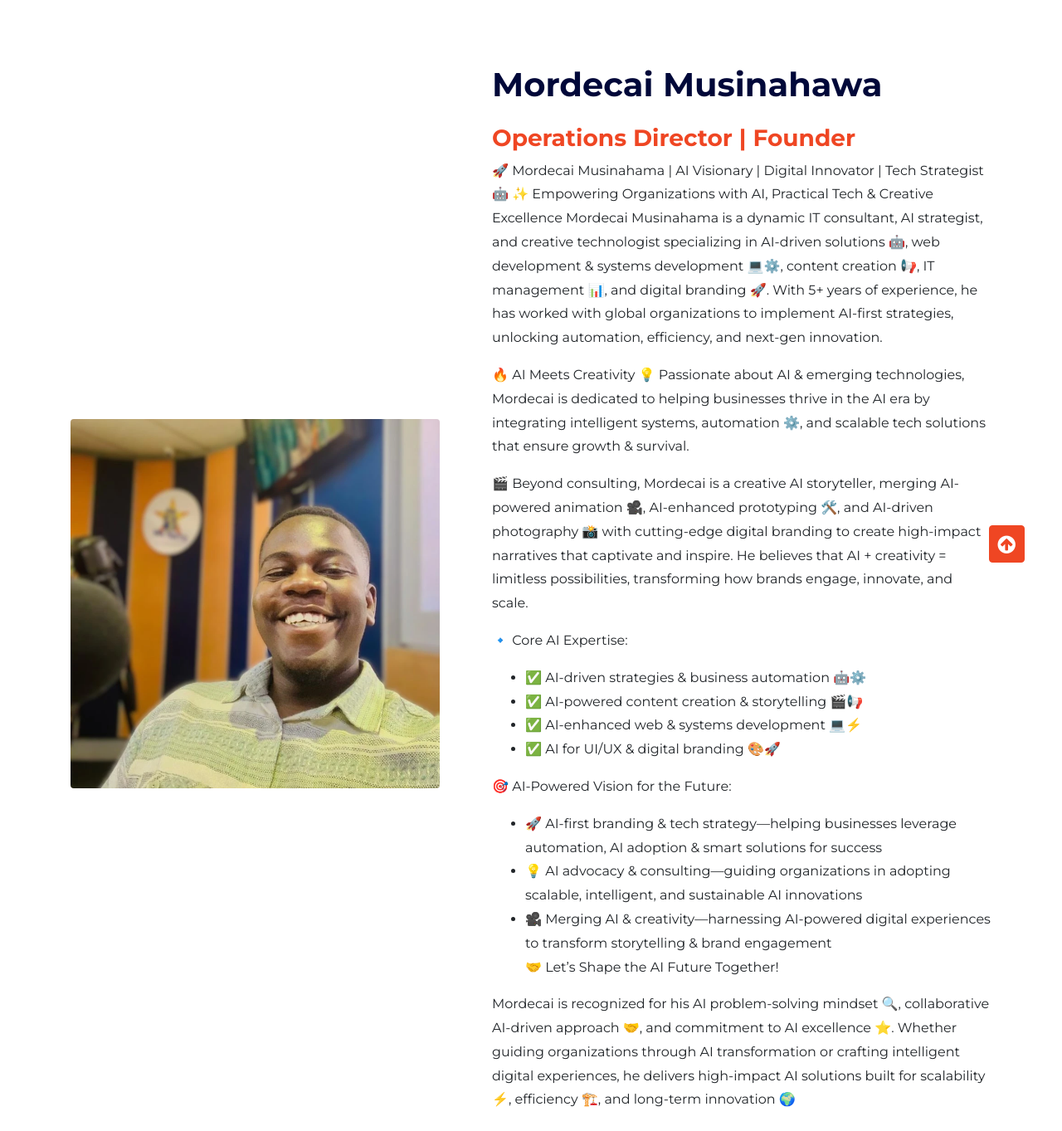
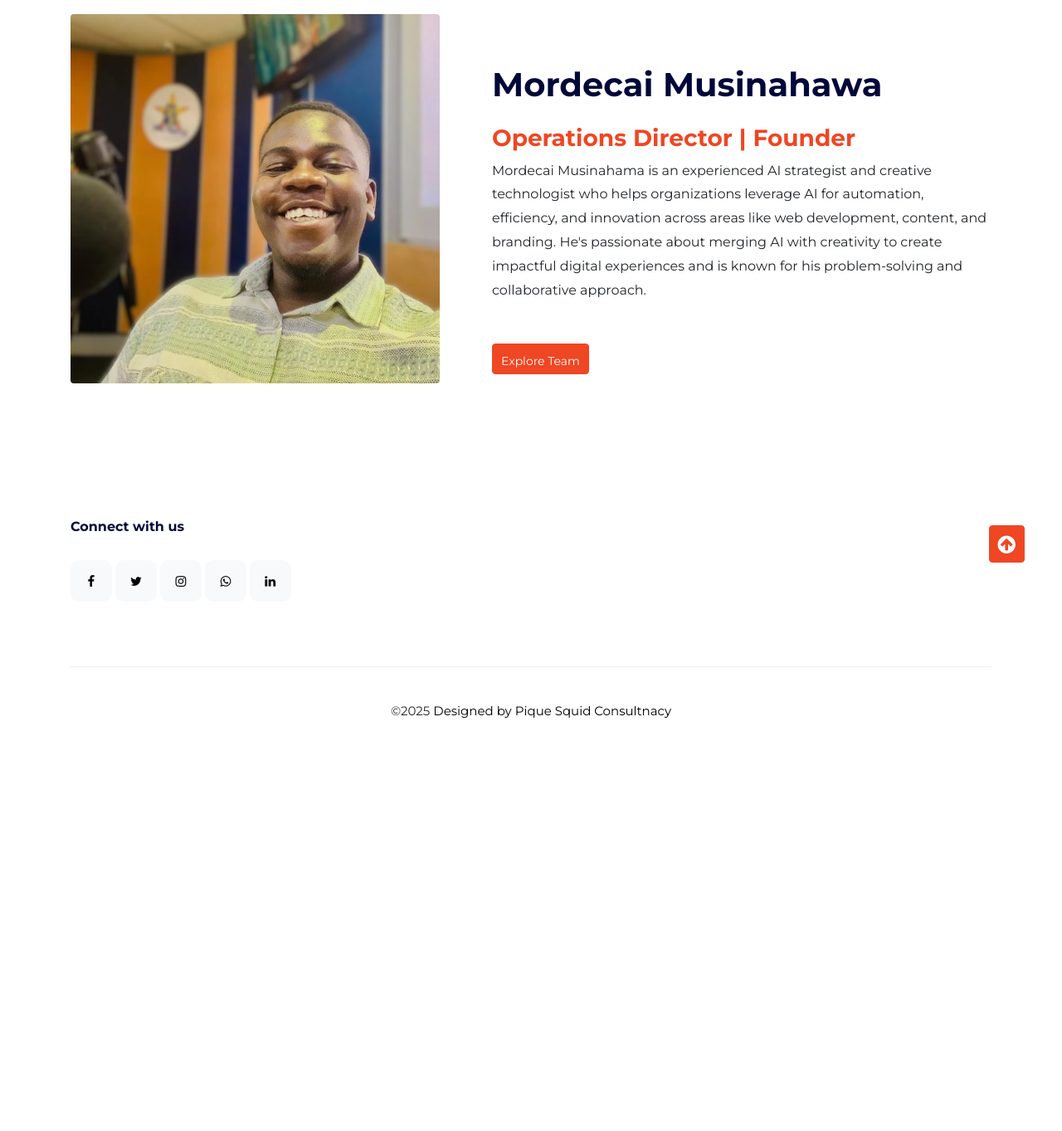
Before and after one commit to Nyoni12/Piquesquid, a plain HTML site: page Mordecai.html in a window 1280 px wide. Shown: the part 77-1440 px from the top of the page at 83% size. After the commit the page ends 993 px from the top, so only its background shows below. Drawn offline with Linux system fonts and the light colour scheme; files whose address does not match are found by name.

Commit message:
Summaries of Biographs

```diff
--- a/Mordecai.html
+++ b/Mordecai.html
@@ -202,40 +202,11 @@
             <div class="col-lg-7 pl-lg-5">
               <h1 style="margin-top: 75px;" class="mb-4 font-weight-bold">Mordecai Musinahawa</h1>
               <h3 style="margin-top: 16px;" class="text-primary font-weight-bold">Operations Director | Founder</h3>
-              <p>🚀 Mordecai Musinahama | AI Visionary | Digital Innovator | Tech Strategist 🤖
-                ✨ Empowering Organizations with AI, Practical Tech & Creative Excellence
-                Mordecai Musinahama is a dynamic IT consultant, AI strategist, and creative technologist specializing in AI-driven
-                solutions 🤖, web development & systems development 💻⚙️, content creation 📢, IT management 📊, and digital branding
-                🚀. With 5+ years of experience, he has worked with global organizations to implement AI-first strategies, unlocking automation,
-                efficiency, and next-gen innovation.</p>
-              <p>🔥 AI Meets Creativity
-                💡 Passionate about AI & emerging technologies, Mordecai is dedicated to helping businesses thrive in the AI era by integrating
-                intelligent systems, automation ⚙️, and scalable tech solutions that ensure growth & survival.</p>
-              <p>🎬 Beyond consulting, Mordecai is a creative AI storyteller, merging AI-powered animation 🎥, AI-enhanced prototyping 🛠️, and
-                AI-driven photography 📸 with cutting-edge digital branding to create high-impact narratives that captivate and inspire. He
-                believes that AI + creativity = limitless possibilities, transforming how brands engage, innovate, and scale.</p>
               <p>
-                🔹 Core AI Expertise:
-                <ul>
-                  <li>✅ AI-driven strategies & business automation 🤖⚙️</li>
-                  <li>✅ AI-powered content creation & storytelling 🎬📢</li>
-                  <li>✅ AI-enhanced web & systems development 💻⚡</li>
-                  <li>✅ AI for UI/UX & digital branding 🎨🚀</li>
-                </ul>
-                </p>
-                <p>
-                🎯 AI-Powered Vision for the Future:
-                <ul>
-                  <li>🚀 AI-first branding & tech strategy—helping businesses leverage automation, AI adoption & smart solutions for success</li>
-                  <li>💡 AI advocacy & consulting—guiding organizations in adopting scalable, intelligent, and sustainable AI innovations</li>
-                  <li>🎥 Merging AI & creativity—harnessing AI-powered digital experiences to transform storytelling & brand engagement</li>
-                🤝 Let’s Shape the AI Future Together!
-                </ul>
-              </p>
-              <p>
-                Mordecai is recognized for his AI problem-solving mindset 🔍, collaborative AI-driven approach 🤝, and commitment to AI excellence
-               ⭐. Whether guiding organizations through AI transformation or crafting intelligent digital experiences, he delivers high-impact
-                AI solutions built for scalability ⚡, efficiency 🏗️, and long-term innovation 🌍
+                Mordecai Musinahama is an experienced AI strategist and creative technologist who helps organizations
+                leverage AI for automation, efficiency, and innovation across areas like web development, content,
+                and branding. He's passionate about merging AI with creativity to create impactful digital experiences
+                 and is known for his problem-solving and collaborative approach.
               </p>
 
               <ul class="list-check list-unstyled primary">
```
Also changed, not shown: Allen.html (+7 -9 lines), Godfrey.html (+6 -14 lines), Itai.html (+6 -14 lines).
